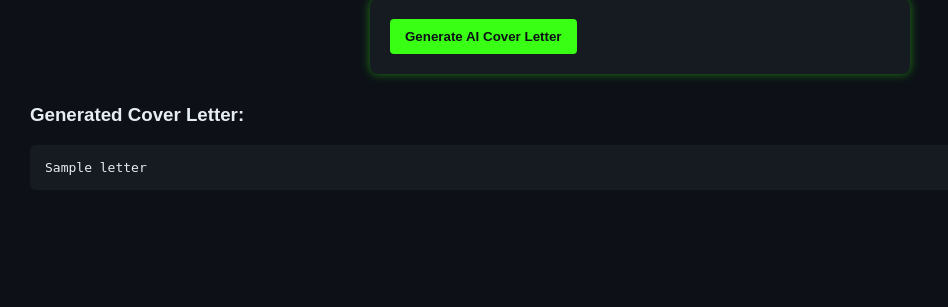
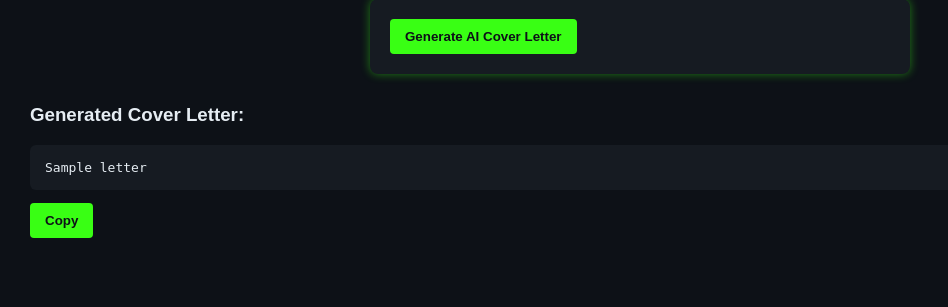
Before and after one commit to raufhalila/ai-job-tracker, a Flask app: template templates/cover_letter.html in a window 1280 px wide. Shown: the part 204-511 px from the top of the page, without its empty margins (0-948 px from the left). Run offline with Flask 3, Linux system fonts and the light colour scheme; the template is opened without the code that fills it: most values are stand-ins (such as "Sample title", 1, 10 or a date in 2020).

Commit message:
added a copy message to the cover letter

```diff
--- a/templates/cover_letter.html
+++ b/templates/cover_letter.html
@@ -12,7 +12,18 @@
 
 {% if letter %}
     <h3>Generated Cover Letter:</h3>
-    <pre class="cover-letter-box">{{ letter }}</pre>
+    <pre id="letter-box" class="cover-letter-box">{{ letter }}</pre>
+    <button onclick="copyToClipboard()">Copy</button>
+    <span id="copy-msg"></span>
 {% endif %}
-
+<script>
+    function copyToClipboard() {
+        const text = document.getElementById("letter-box").innerText;
+        navigator.clipboard.writeText(text);
+        document.getElementById("copy-msg").textContent = "Copied!";
+        setTimeout(() => {
+            document.getElementById("copy-msg").textContent = "";
+        }, 2000);
+    }
+</script>
 {% endblock %}
```
